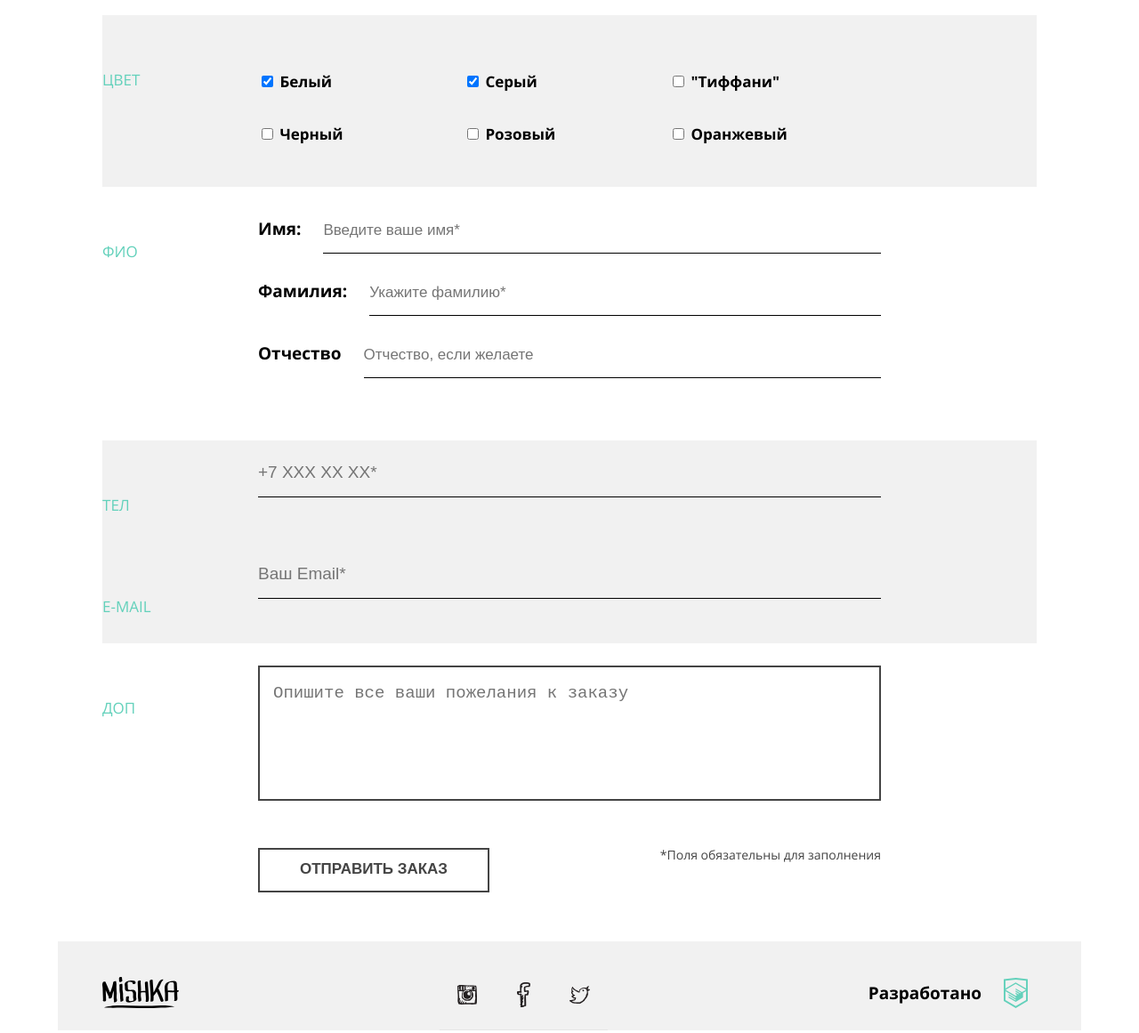
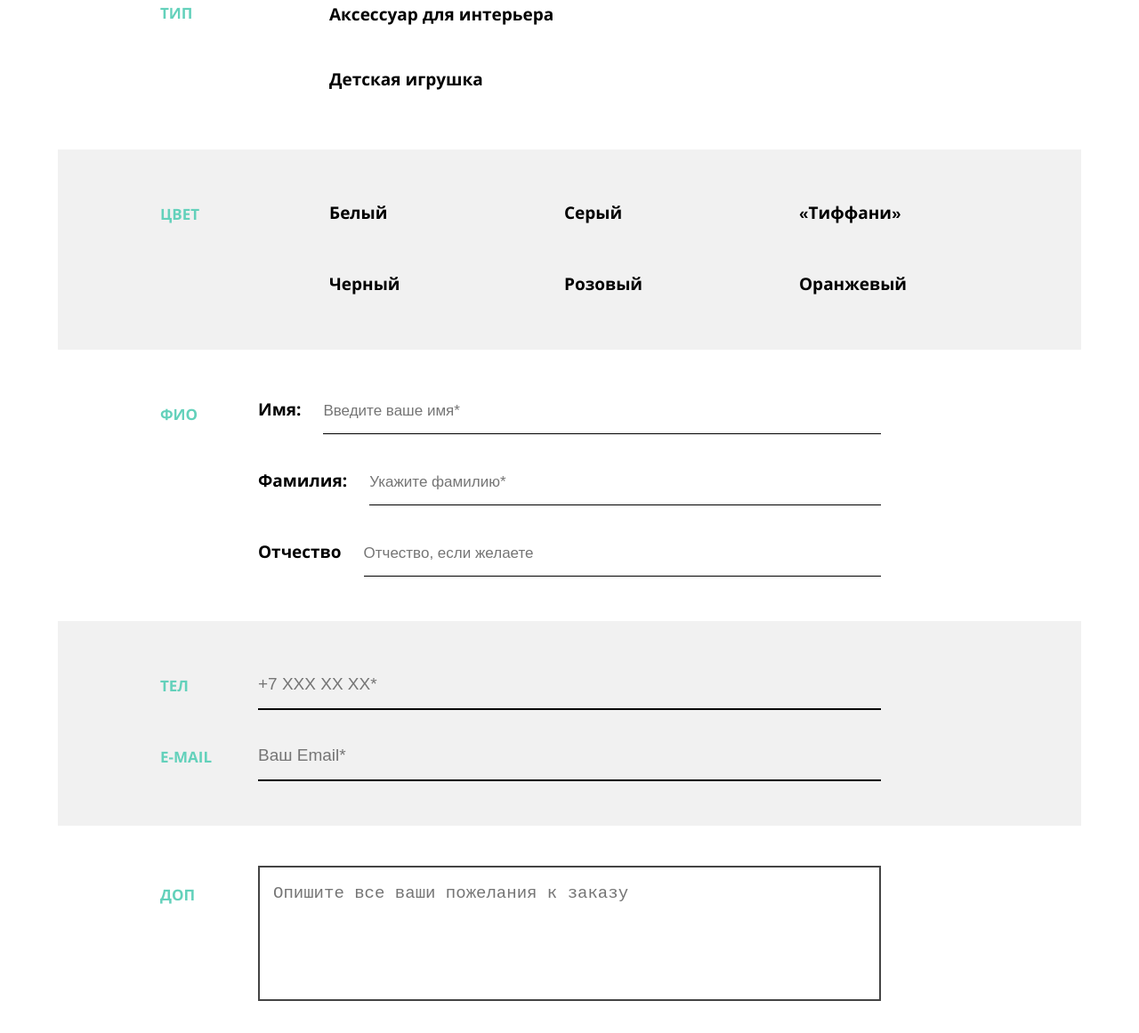
Before and after one commit to 10m88g/123103-mishka, a website: page form.html in a window 1280 px wide. Shown: the part 592-1753 px from the top of the page at 89% size. Drawn offline with nearby package versions, Linux system fonts and the light colour scheme; files that its build step writes are made by us from their sources; files whose address does not match are found by name.

Commit message:
Form.html was done by pixel perfect.

```diff
--- a/form.html
+++ b/form.html
@@ -65,7 +65,7 @@
           <h1 class="jumbotron__title jumbotron__title--form">Вязание на заказ</h1>
         </section>
 
-        <div class="content-wrapper">
+        <!-- <div class="content-wrapper"> -->
           <p class="intro">Мы будем рады воплотить в жизнь ваши пожелания! Заполните простую форму заказа и мы свяжемся с вами, чтобы уточнить детали.</p>
 
           <form class="order-form" action="https://echo.htmlacademy.ru" method="post">
@@ -102,7 +102,7 @@
 
                 <label class="order-form__label-checkbox">
                   <input type="checkbox" name="color" value="tiffany">
-                  <span class="order-form__label-text">"Тиффани"</span>
+                  <span class="order-form__label-text">«Тиффани»</span>
                 </label>
 
                 <label class="order-form__label-checkbox">
@@ -160,7 +160,7 @@
 
             <button type="submit" class="order-form__submit btn">Отправить заказ</button>
           </form>
-        </div>
+        <!-- </div> -->
       </main>
 
 
--- a/sass/blocks/intro.scss
+++ b/sass/blocks/intro.scss
@@ -1,5 +1,7 @@
 .intro {
-  margin-top: 15px;
+  width: $content-width;
+  margin: $content-margin;
+  margin-top: 18px;
   font-size: 13px;
   line-height: 24px;
   color: #444444;
@@ -7,6 +9,8 @@
 
 @media #{$tablet-width} {
   .intro {
+    width: 668px;
+    margin-top: 72px;
     font-size: 17px;
     line-height: 30px;
   }
@@ -14,7 +18,9 @@
 
 @media #{$desktop-width} {
   .intro {
-    padding-left: 175px;
-    padding-right: 175px;
+    width: 700px;
+    margin-top: 143px;
+    margin-left: 225px;
+    margin-right: 225px;
   }
 }
--- a/sass/blocks/order-form.scss
+++ b/sass/blocks/order-form.scss
@@ -1,4 +1,6 @@
 .order-form {
+  width: $content-width;
+  margin: $content-margin;
   margin-bottom: 55px;
   font-size: 17px;
   line-height: 18px;
@@ -9,25 +11,50 @@
     padding-right: 30px;
     font-size: 17px;
     line-height: 16px;
+    font-weight: bold;
     text-transform: uppercase;
     color: #63d1bb;
   }
 
   &__fieldset {
     margin: 0;
-    margin-top: 40px;
+    margin-top: 24px;
+    //margin-bottom: 40px;
     padding: 0;
-    padding-top: 30px;
+    padding-top: 5px;
+    /* padding-left: 30px;
+    padding-right: 30px; */
     border: none;
     border-top: 1px solid #62d1ba;
+  }
+
+  &__fieldset--color {
+    margin-top: 40px;
   }
 
   &__label-radio,
   &__label-checkbox {
     display: block;
-    margin-top: 40px;
+    padding-left: 60px;
+    margin-top: 30px;
     font-weight: bold;
   }
+
+  &__label-checkbox {
+    margin-top: 40px;
+  }
+
+  &__label-radio input,
+  &__label-checkbox input {
+    display: none;
+  }
+
+  &__fieldset--name {
+    margin-top: 50px;
+    margin-bottom: 15px;
+    padding-top: 35px;
+  }
+
 
   &__label-text--name span {
     font-weight: bold;
@@ -51,20 +78,33 @@
   &__fieldset--mail input{
     display: block;
     width: 100%;
+    margin-top: 20px;
     padding: 0;
     // padding-right: 40px;
     padding-bottom: 16px;
     border: none;
-    border-bottom: 1px solid #000000;
+    border-bottom: 2px solid #000000;
     background-color: transparent;
     outline: none;
     font-size: 17px;
     line-height: 18px;
   }
 
+  &__fieldset--phone {
+    margin-top: 15px;
+  }
+
+  &__fieldset--mail {
+    margin-top: 30px;
+  }
+  &__fieldset--addition {
+    margin-top: 32px;
+  }
+
   &__fieldset--addition textarea {
     box-sizing: border-box;
     width: 100%;
+    margin-top: 20px;
     padding: 20px 15px;
     border: 2px solid #444444;
     outline: none;
@@ -74,34 +114,58 @@
   }
 
   &__req-text {
+    margin-top: 5px;
     font-size: 14px;
     line-height: 16px;
     color: #444444;
   }
 
   &__submit {
+    margin-top: 30px;
     width: $content-width;
   }
 }
 
 @media #{$tablet-width} {
   .order-form {
+    width: 768px;
     margin-top: 20px;
 
     &__fieldset {
       position: relative;
       margin: 0;
       padding: 0;
-      padding-top: 25px;
-      padding-left: 167px;
+      padding-left: 217px;
       padding-bottom: 50px;
+      padding-right: 50px;
       border: none;
+      // TEMP
+      // outline: 1px solid red;
+    }
+
+    &__fieldset label {
+      margin-top: 55px;
+      padding-left: 80px;
+      font-size: 19px;
     }
 
     &__legend {
       position: absolute;
-      left: 0;
+      left: 50px;
+      top: 55px;
+    }
+
+    &__fieldset--color {
+      margin-top: 20px;
+      padding-bottom: 65px;
+    }
+
+    &__fieldset--color legend {
       top: 65px;
+    }
+
+    &__fieldset--color label {
+      margin-top: 62px;
     }
 
     &__labels-wrapper {
@@ -112,26 +176,56 @@
     &__fieldset--color  &__labels-wrapper{
       flex-direction: row;
       flex-wrap: wrap;
-      //justify-content: flex-start;
+      justify-content: flex-start;
     }
 
-    &__label-text--name {
+    &__fieldset--color label {
+      box-sizing: border-box;
+      flex-basis: 50%;
+    }
+
+    &__fieldset--name {
+      margin-top: 35px;
+      //padding-left: 162px;
+      //padding-right: 50px;
+      padding-bottom: 0;
+    }
+
+    &__fieldset--name label {
       display: flex;
       align-items: baseline;
+      margin-top: 10px;
+      padding-left: 0;
+    }
+
+    &__fieldset--name legend {
+      top: 30px;
     }
 
     &__label-text--name input {
       margin-left: 25px;
     }
 
+    &__fieldset--phone {
+      margin-top: 30px;
+      padding-top: 40px;
+      padding-bottom: 20px;
+    }
 
-    &__fieldset--color label {
-      flex-basis: 50%;
+    &__fieldset--phone legend {
+      top: 65px;
     }
+
+    &__fieldset--mail legend {
+      top: 25px;
+    }
+
 
     &__fieldset--color,
     &__fieldset--phone,
     &__fieldset--mail {
+      padding-right: 50px;
+
       background-color: #f1f1f1;
     }
 
@@ -142,29 +236,62 @@
       font-size: 19px;
     }
 
+    &__fieldset--addition {
+      margin-top: 20px;
+    }
+
+    &__fieldset--addition legend {
+      top: 45px;
+    }
+
+    &__submit {
+      width: 230px;
+      margin-top: 0;
+      margin-left: 50px;
+    }
+
     &__req-text {
       float: right;
+      margin-top: 10px;
+      margin-right: 50px;
+      font-size: 17px;
+      line-height: 30px;
     }
   }
 }
 
 @media #{$desktop-width} {
   .order-form {
+    width: 1150px;
+
     &__fieldset {
-      padding-left: 175px;
-      padding-right: 175px;
+      padding-left: 225px;
+      padding-right: 225px;
     }
+
+    &__fieldset legend {
+      left: 115px;
+    }
+
+    &__fieldset--color {
+      padding-right: 125px;
+    }
+
 
     &__fieldset--color label {
       flex-basis: 33%;
     }
 
+    &__fieldset--addition {
+      margin-top: 25px;
+    }
+
     &__req-text {
-      margin-right: 175px;
+      margin-right: 225px;
     }
 
     &__submit {
-      margin-left: 175px;
+      margin-left: 225px;
     }
   }
 }
```
Also changed, not shown: catalog.html (+1 -1 lines), sass/global/scaffolding.scss (+10 -0 lines).
